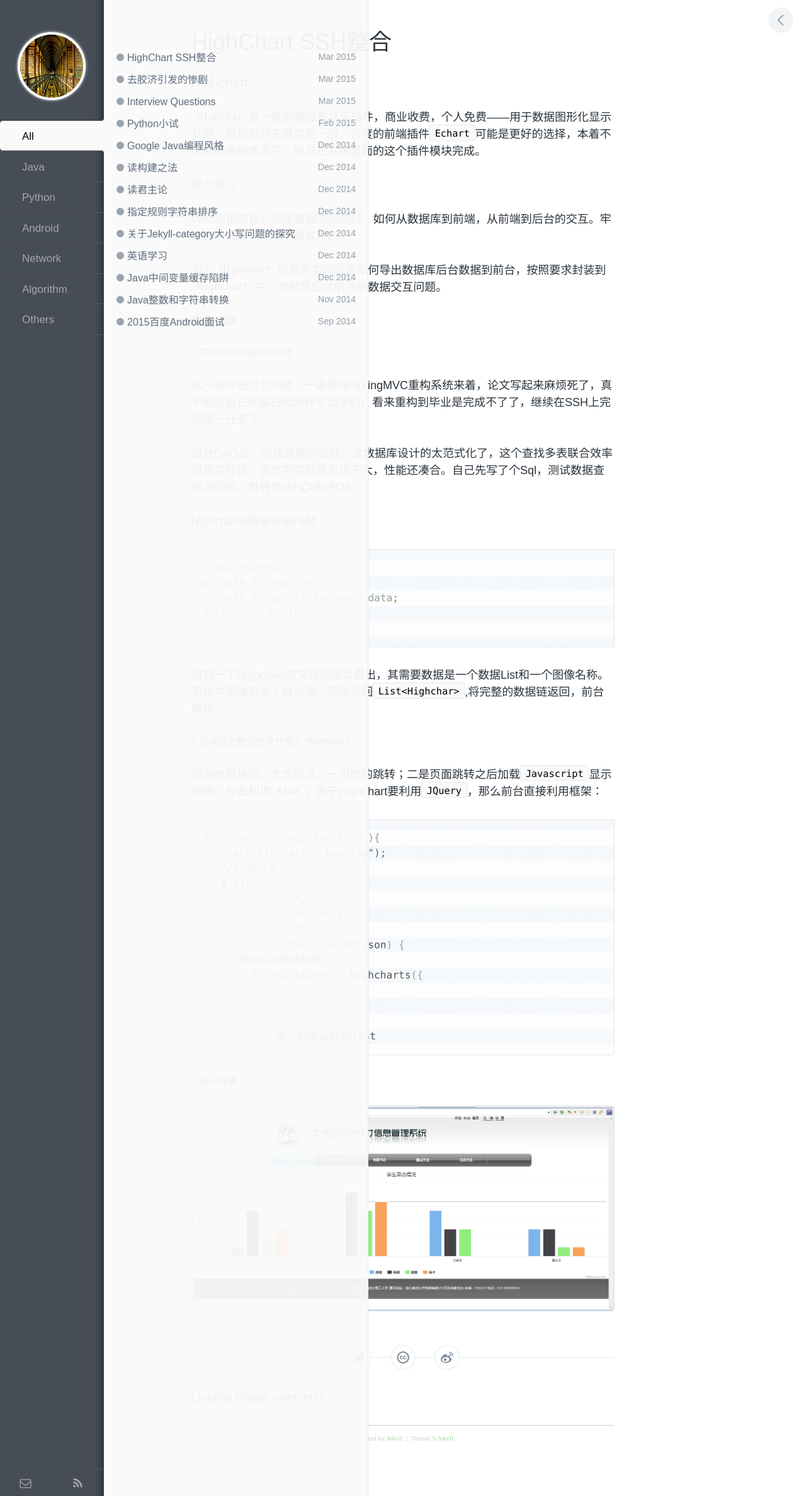
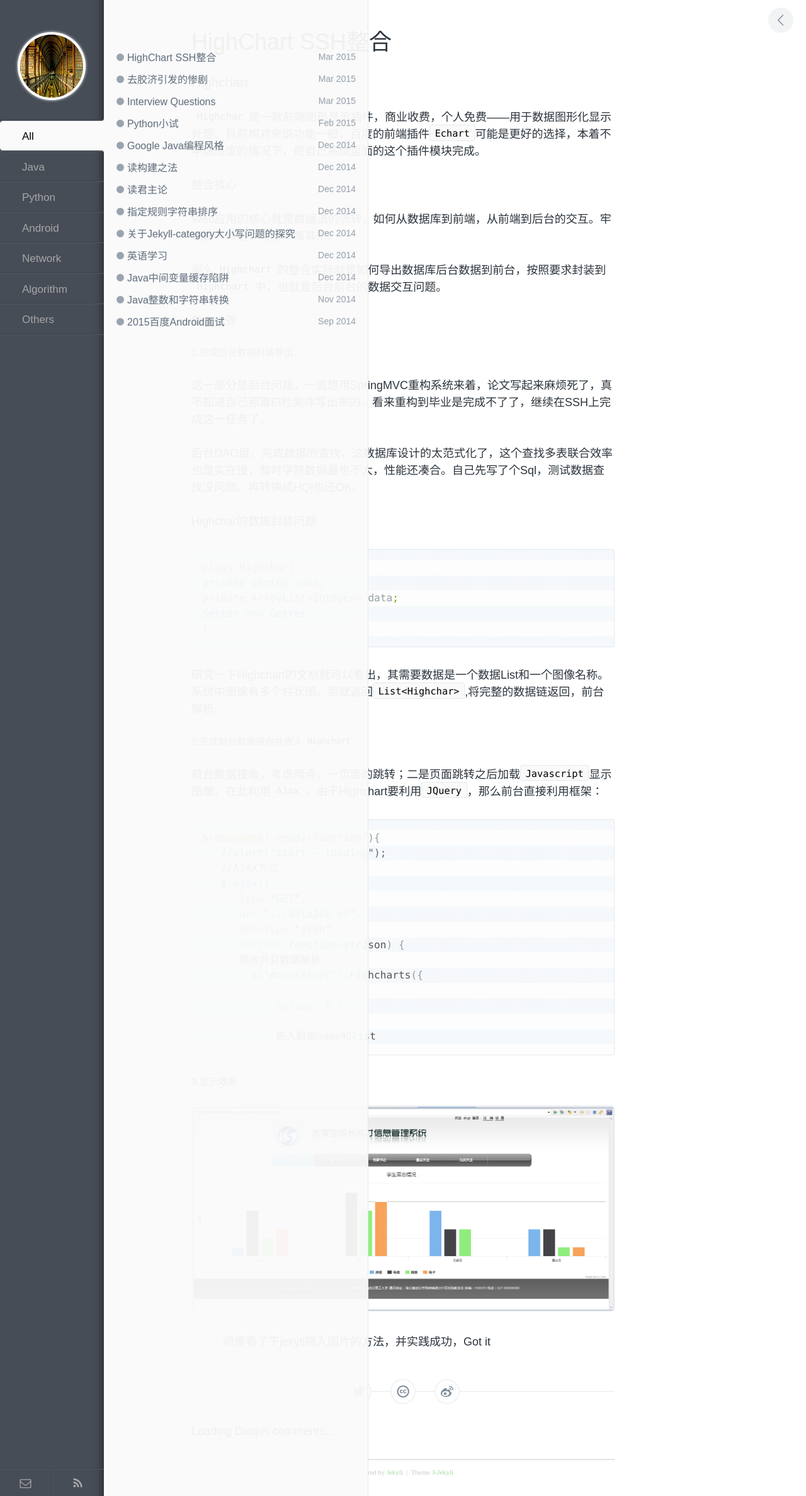
Before and after one commit to enlipan/enlipan.github.io, a Jekyll site: the page built from _posts/2015-3-17-Highchar-in-ssh.md, in a window 1280 px wide. Shown: the whole page at 63% size. Built offline with Jekyll 4.4.1, drawn with Linux system fonts in a browser that asks for light colours; comment, search, counter and statistics services are not loaded.

Commit message:
add sentence "picture in jekyll"

```diff
--- a/_posts/2015-3-17-Highchar-in-ssh.md
+++ b/_posts/2015-3-17-Highchar-in-ssh.md
@@ -57,3 +57,5 @@
 #####3.显示效果
 
 ![效果图](/assets/img/concern_compete.png)
+
+>顺便看了下jekyll插入图片的方法，并实践成功，Got it
```
